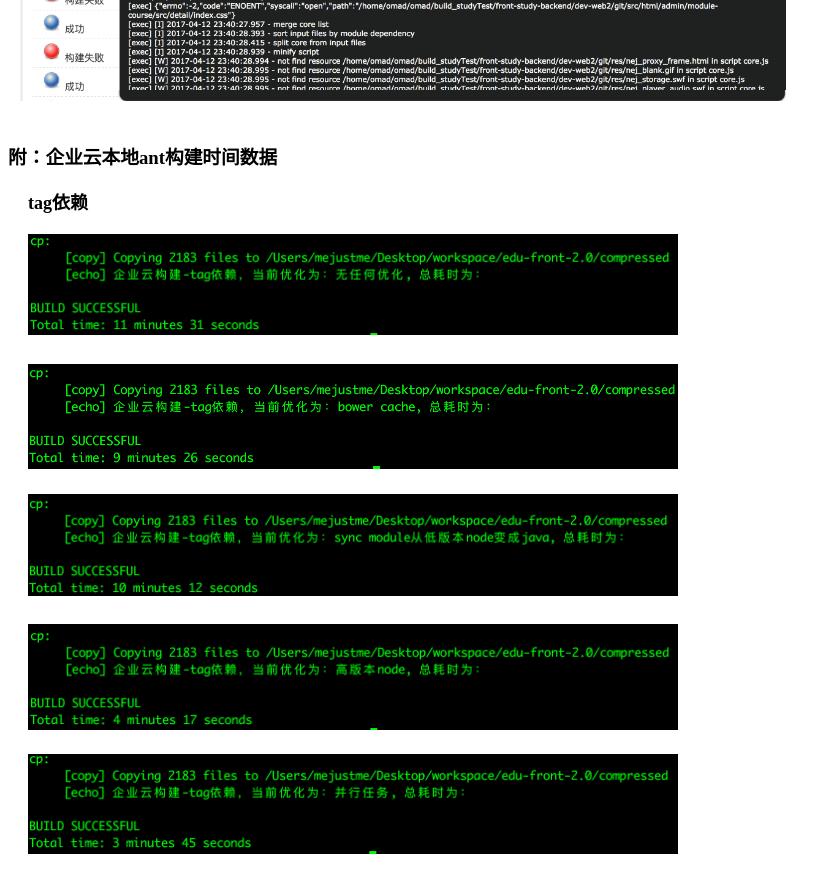
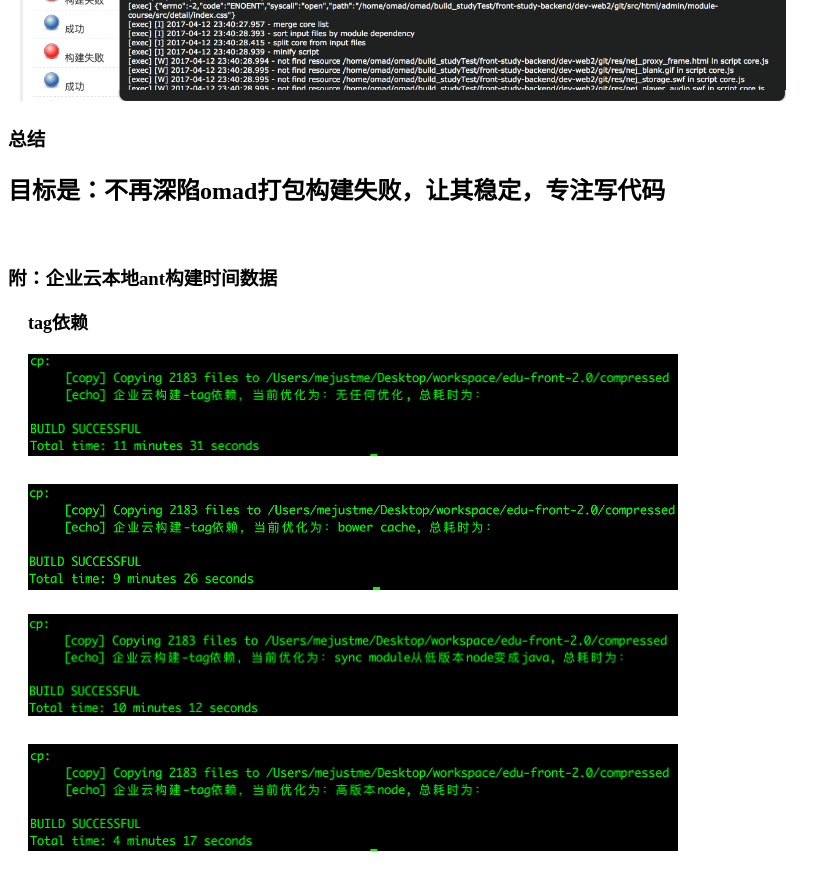
Before and after one commit to mejustme/omad-optimize-summary, a website: page index.html in a window 1280 px wide. Shown: the part 1460-2331 px from the top of the page, without its empty margins (0-840 px from the left). Drawn offline with Linux system fonts and the light colour scheme.

Commit message:
@dev udpte

```diff
--- a/index.html
+++ b/index.html
@@ -88,6 +88,9 @@
 <h4> 6、解决：omad的log到最后关键一步显示几个input后不再输出的问题 + 窗口大小优化</h4>
 <img src="./images/omad-showlog.png" alt="" style="width: 780px">
 
+<h3>总结</h3>
+<h2>目标是：不再深陷omad打包构建失败，让其稳定，专注写代码</h2>
+
 <div id="j-images1"></div>
 <div id="j-images2"></div>
 <div id="j-images3"></div>
```
